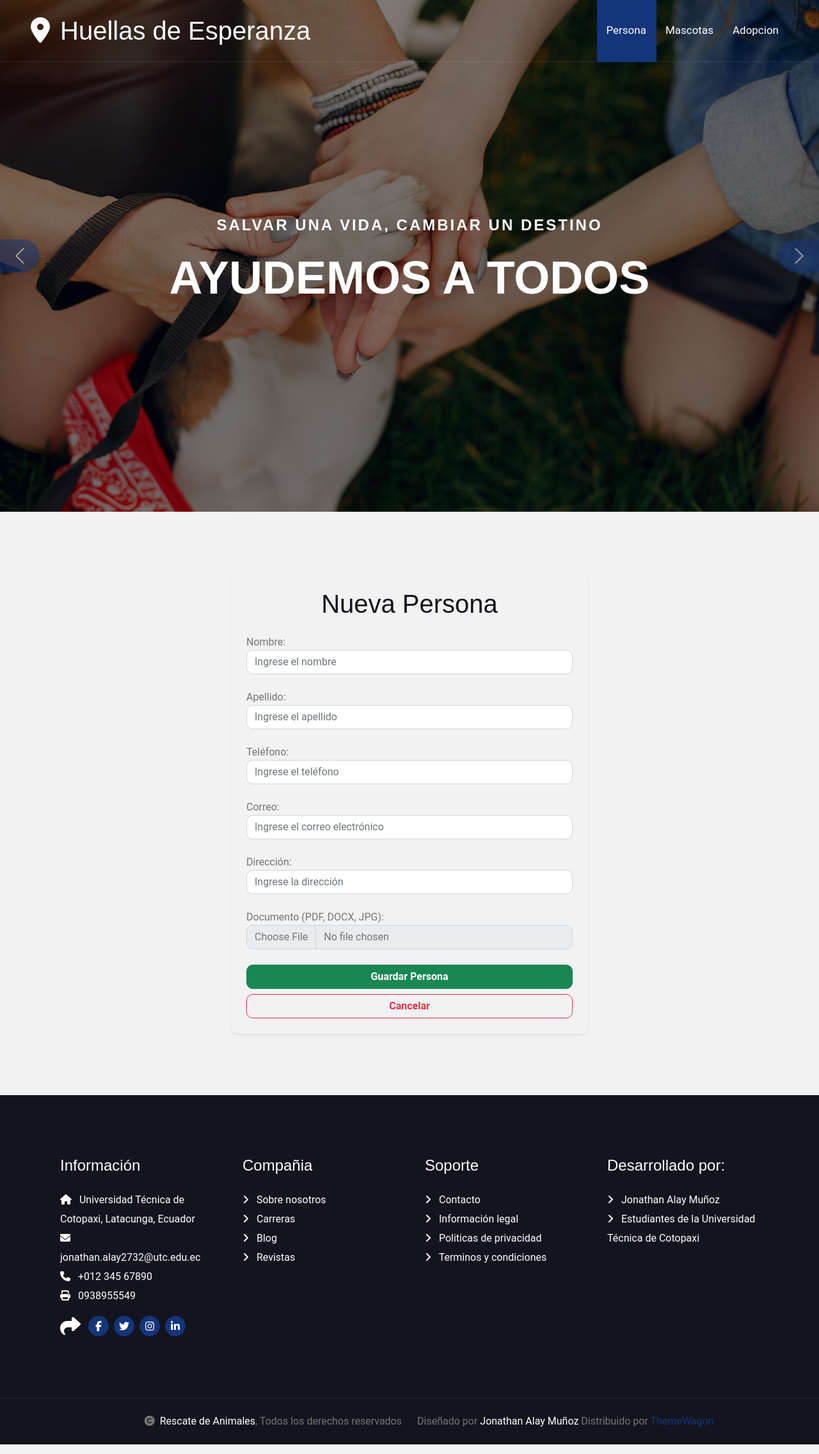
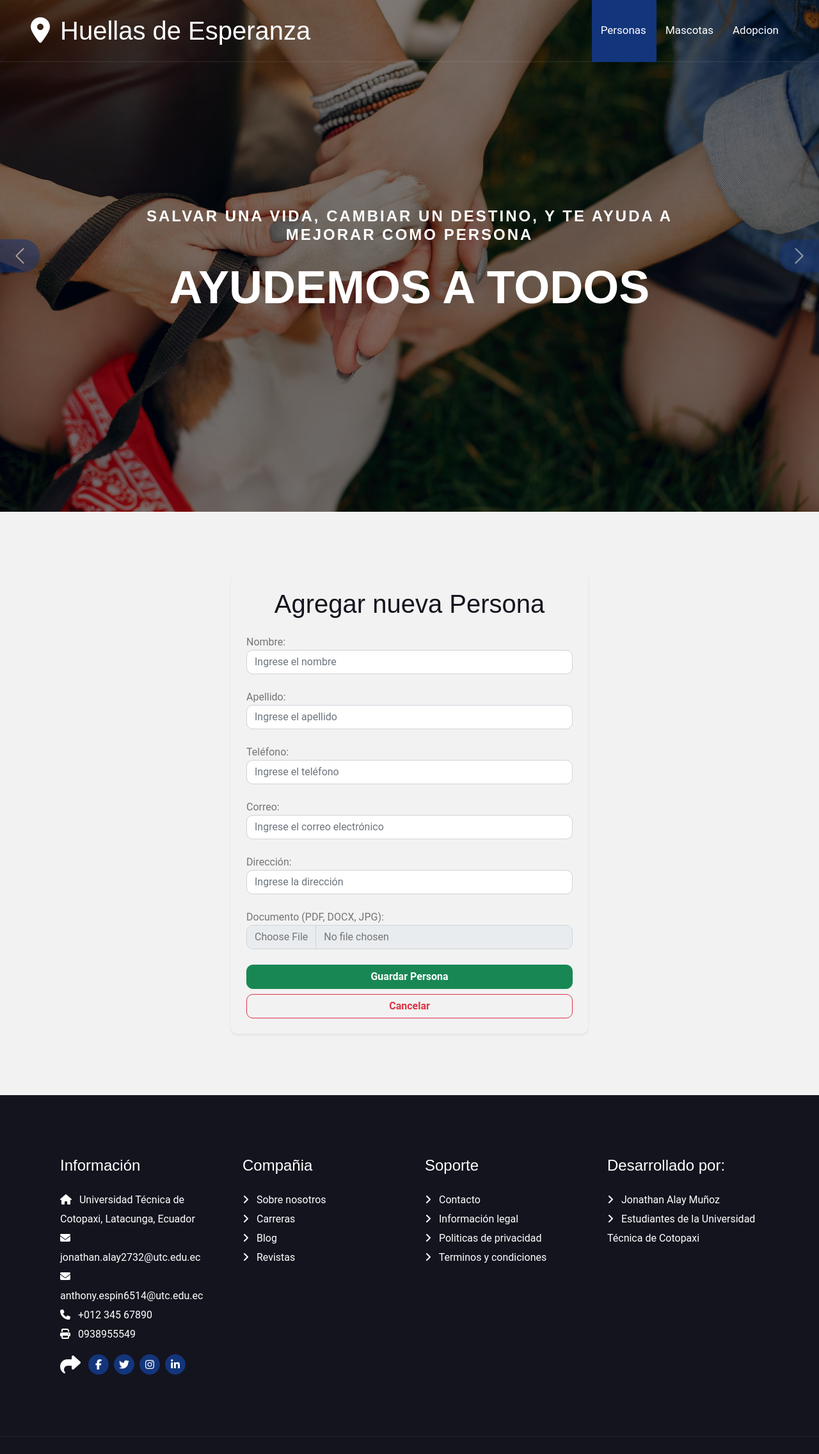
Before and after one commit to ADNC0/Mascotas, a Django app: page /nuevaPersona in a window 1280 px wide. Shown: the top 2273 px of the page at 64% size. Run offline with Django 4.2, Linux system fonts and the light colour scheme; some libraries are stand-ins or nearby versions.

Commit message:
modifiacion de plantilla

```diff
--- a/Aplicaciones/Adopcion/templates/nuevaPersona.html
+++ b/Aplicaciones/Adopcion/templates/nuevaPersona.html
@@ -3,7 +3,7 @@
 <div class="row">
     <div class="col-md-3"></div>
     <div class="col-md-6 bg-light p-4 rounded-3 shadow-sm">
-        <h1 class="mb-4 text-center">Nueva Persona</h1>
+        <h1 class="mb-4 text-center">Agregar nueva Persona</h1>
 
         <form action="/guardarPersona" enctype="multipart/form-data" method="post" id="frm_nueva_persona" novalidate>
             {% csrf_token %}
--- a/Aplicaciones/Adopcion/templates/plantilla.html
+++ b/Aplicaciones/Adopcion/templates/plantilla.html
@@ -85,7 +85,7 @@
                 </button>
                 <div class="collapse navbar-collapse" id="navbarCollapse">
                     <div class="navbar-nav ms-auto py-0">
-                        <a href="/persona" class="nav-item nav-link active">Persona</a>
+                        <a href="/persona" class="nav-item nav-link active">Personas</a>
                         <a href="/mascota" class="nav-item nav-link ">Mascotas</a>
                         <a href="/adopcion" class="nav-item nav-link">Adopcion</a>
                     </div>
@@ -105,7 +105,7 @@
                             <img src="{% static 'plantilla/travela/img/recatista11.jpg' %}" class="img-fluid" alt="Image">
                             <div class="carousel-caption">
                                 <div class="p-3" style="max-width: 900px;">
-                                    <h4 class="text-white text-uppercase fw-bold mb-4" style="letter-spacing: 3px;"> Salvar una vida, cambiar un destino</h4>
+                                    <h4 class="text-white text-uppercase fw-bold mb-4" style="letter-spacing: 3px;"> Salvar una vida, cambiar un destino, y te ayuda a mejorar como persona </h4>
                                     <h1 class="display-2 text-capitalize text-white mb-4">AYUDEMOS A TODOS</h1>
                                 </div>
                             </div>
@@ -114,8 +114,8 @@
                             <img src="{% static 'plantilla/travela/img/reptil1.jpg' %}" class="img-fluid" alt="Image">
                             <div class="carousel-caption">
                                 <div class="p-3" style="max-width: 900px;">
-                                    <h4 class="text-white text-uppercase fw-bold mb-4" style="letter-spacing: 3px;">Un rescate, un nuevo comienzos</h4>
-                                    <h1 class="display-2 text-capitalize text-white mb-4">seamos empaticos</h1>
+                                    <h4 class="text-white text-uppercase fw-bold mb-4" style="letter-spacing: 3px;">Un rescate, un nuevo comienzo, y nuevas oportunidades </h4>
+                                    <h1 class="display-2 text-capitalize text-white mb-4">seamos empaticos, cuidemos a los animales</h1>
                                 </div>
                             </div>
                         </div>
@@ -123,8 +123,8 @@
                             <img src="{% static 'plantilla/travela/img/ave1.jpg' %}" class="img-fluid" alt="Image">
                             <div class="carousel-caption">
                                 <div class="p-3" style="max-width: 900px;">
-                                    <h4 class="text-white text-uppercase fw-bold mb-4" style="letter-spacing: 3px;">Rescatar es devolver la esperanza</h4>
-                                    <h1 class="display-2 text-capitalize text-white mb-4">Y AYUDA AL ANIMALITO QUE MAS NECESITA</h1>
+                                    <h4 class="text-white text-uppercase fw-bold mb-4" style="letter-spacing: 3px;">Rescatar es devolver la esperanza, y brindar una nueva oportunidad de vida </h4>
+                                    <h1 class="display-2 text-capitalize text-white mb-4">Y AYUDA A LOSANIMALITOS QUE MAS NECESITAN, ELLOS TE GARDECERAN SIEMPRE</h1>
                                 </div>
                             </div>
                         </div>
@@ -196,6 +196,7 @@
                             <h4 class="mb-4 text-white">Información</h4>
                             <a href=""><i class="fas fa-home me-2"></i> Universidad Técnica de Cotopaxi, Latacunga, Ecuador</a>
                             <a href=""><i class="fas fa-envelope me-2"></i> jonathan.alay2732@utc.edu.ec</a>
+                            <a href=""><i class="fas fa-envelope me-2"></i> anthony.espin6514@utc.edu.ec</a>
                             <a href=""><i class="fas fa-phone me-2"></i> +012 345 67890</a>
                             <a href="" class="mb-3"><i class="fas fa-print me-2"></i> 0938955549</a>
                             <div class="d-flex align-items-center">
```
